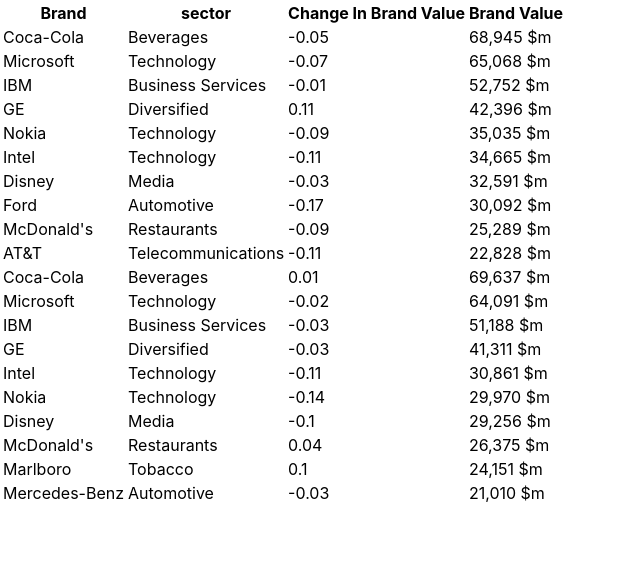
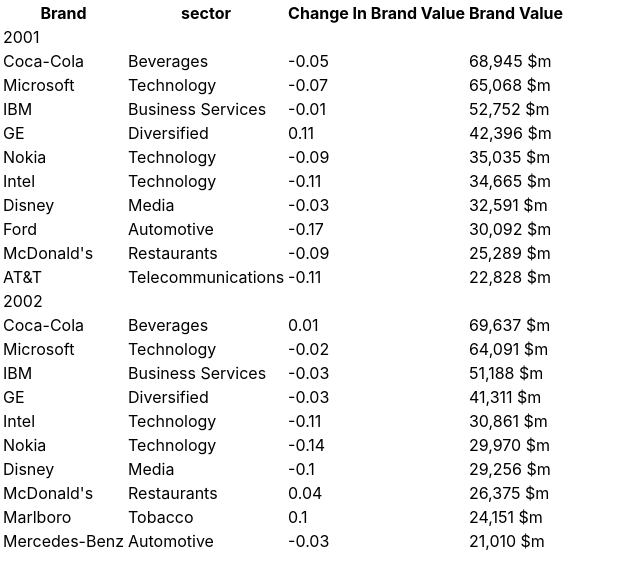
Before and after one commit to Liviu-Icedo-web/icedo-companiEvolution, a React (Create React App) app: page / in a window 1280 px wide. Shown: the top 588 px of the page, without its empty margins (0-640 px from the left). Built offline with nearby package versions, Linux system fonts and the light colour scheme.

Commit message:
Update 0.0.5

```diff
--- a/src/components/listCompanies.js
+++ b/src/components/listCompanies.js
@@ -10,6 +10,7 @@
         const {year,arrCompanie} = this.props;
 
         return (
+
         arrCompanie.map(i =>(
              <tr key={i.brandValue+year} className={i.brandValue+year}>
                         <td>{i.brand}</td>
--- a/src/containers/companieList.js
+++ b/src/containers/companieList.js
@@ -32,17 +32,18 @@
             //const  years =  Object.keys(companies).map(i => <tr key={i}><td>{i}</td></tr>)
             //const dataCompanies = Object.keys(companies).map(i =>{companies[i].map(items=>{return renderCompaniesByYear(items)})})
             const dataCompanies = Object.keys(companies).map(i =>(
+                <React.Fragment>
+                <tr key={i}><td>{i}</td></tr>
+                <ListCompanie  year = {i} key={i} arrCompanie={companies[i]} />
+                </React.Fragment>
 
-                <ListCompanie  year = {i} arrCompanie={companies[i]} />
-
-
-                //return (renderCompaniesByYear(companies[i]))
             ))
 
             //const dataCompanies = companies[years].map(items => renderCompaniesByYear(items))
 
         return ( console.log('Years: ',dataCompanies),
-               <tbody>{dataCompanies}</tbody>
+
+                dataCompanies
 
          )
      }
@@ -59,7 +60,7 @@
                     <th>Brand Value</th>
                 </tr>
                 </thead>
-                  {this.props.companies.map(this.renderCompaniesList)}
+                <tbody>{this.props.companies.map(this.renderCompaniesList)}</tbody>
             </table>
             )
         }
```
